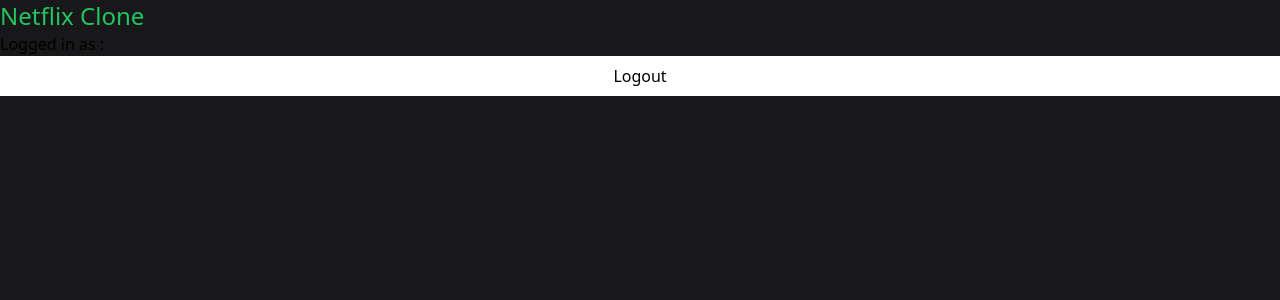
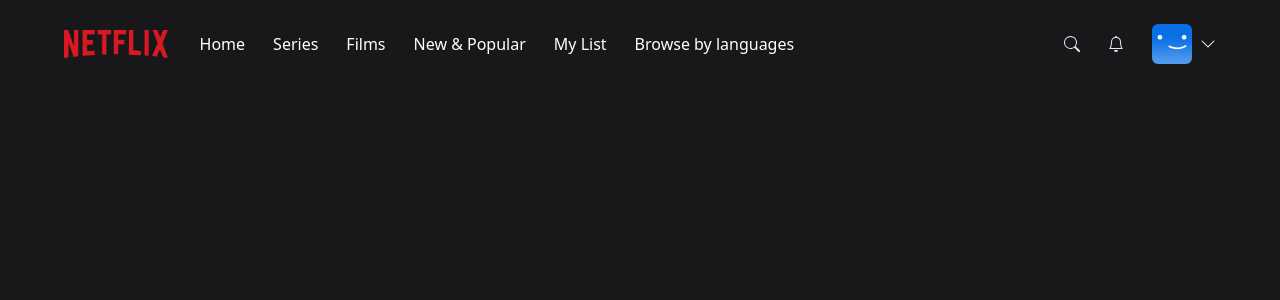
Before and after one commit to kennyynlin/netflix-clone, a Next.js app: page / in a window 1280 px wide. Shown: the top 300 px of the page. Built offline with nearby package versions, Linux system fonts and the light colour scheme; no server answers; the database is empty; sample sign-in values are in the browser's storage.

Commit message:
Add Navbar ui

```diff
--- /dev/null
+++ b/components/AccountMenu.tsx
@@ -0,0 +1,31 @@
+import { signOut } from "next-auth/react";
+import React from "react";
+
+interface AccountMenuProps {
+    visible?: boolean;
+}
+
+const AccountMenu: React.FC<AccountMenuProps> = ({visible}) => {
+    if(!visible) {
+        return null;
+    }
+
+    return (
+        <div className="bg-black w-56 absolute top-14 right-0 py-5 flex-col border-2 border-gray-800 flex">
+            <div className="flex flex-col gap-3">
+                <div className="px-3 group/item flex flex-row gap-3 items-center w-full">
+                    <img className="w-8 rounded-md" src="/images/default-blue.png" alt="" />
+                    <p className="text-white text-sm group-hover/item:underline">
+                        Username
+                    </p>
+                </div>
+                <hr className="bg-gray-600 border-0  h-px my-4"/>
+                <div onClick={()=> signOut()} className="px-3 text-center text-white text-sm hover:underline">
+                    Sign out of Netflix
+                </div>
+            </div>
+        </div>
+    )
+}
+
+export default AccountMenu;
--- /dev/null
+++ b/components/MobileMenu.tsx
@@ -0,0 +1,39 @@
+import React from 'react';
+
+interface MobileMenuProps {
+    visible?: boolean;
+}
+
+const MobileMenu: React.FC<MobileMenuProps> = ({ visible }) => {
+    if(!visible) {
+        return null;
+    }
+
+    return (
+        <div className="bg-black w-56 absolute top-8 left-0 py-5 flex-col border-2 border-gray-800 flex">
+            <div className='flex flex-col gap-4'>
+                <div className='px-3 text-center text-white hover:underline'>
+                    Home
+                </div>
+
+                <div className='px-3 text-center text-white hover:underline'>
+                    Series
+                </div>
+                <div className='px-3 text-center text-white hover:underline'>
+                    Films
+                </div>
+                <div className='px-3 text-center text-white hover:underline'>
+                    New & Popular
+                </div>
+                <div className='px-3 text-center text-white hover:underline'>
+                    My List
+                </div>
+                <div className='px-3 text-center text-white hover:underline'>
+                    Browse by Languages
+                </div>
+            </div>
+        </div>
+    )
+}
+
+export default MobileMenu;
--- /dev/null
+++ b/components/Navbar.tsx
@@ -0,0 +1,87 @@
+import NavbarItem from "@/components/NavbarItem";
+import { BsChevronDown, BsSearch, BsBell } from "react-icons/bs";
+import MobileMenu from "@/components/MobileMenu";
+import { useCallback, useEffect, useState } from "react";
+import AccountMenu from "@/components/AccountMenu";
+
+const TOP_OFFSET = 66;
+const Navbar = () => {
+    const [showMobileMenu, setShowMobileMenu] = useState(false);
+    const [showAccountMenu, setShowAccountMenu] = useState(false);
+    const [showBackground, setShowBackground] = useState(false);
+    const toggleMobileMenu = useCallback(() => {
+        setShowMobileMenu((current) => !current);
+    }, []);
+    const toggleAccountMenu = useCallback(() => {
+        setShowAccountMenu((current) => !current);
+    }, []);
+    useEffect(() => {
+        const handleScroll = () => {
+            if(window.scrollY >= TOP_OFFSET) {
+                setShowBackground(true);
+            }
+            else {
+                setShowBackground(false);
+            }
+        }
+
+        window.addEventListener('scroll', handleScroll);
+        return () => {
+            window.removeEventListener('scroll', handleScroll);
+        }
+    }, []);
+    return (
+        <nav className="w-full fixed z-40">
+            <div className={`
+                px-4
+                md:px-16
+                py-6
+                flex
+                flex-row
+                items-center
+                transition
+                duration-500
+                ${showBackground? 'bg-zinc-900 bg-opacity-90' : ''}
+            `}>
+                <img className="h-4 lg:h-7" src="/images/logo.png" alt="Logo" />
+                <div className="
+                        flex-row
+                        ml-8
+                        gap-7
+                        hidden
+                        lg:flex
+                ">
+                    <NavbarItem label="Home"></NavbarItem>
+                    <NavbarItem label="Series"></NavbarItem>
+                    <NavbarItem label="Films"></NavbarItem>
+                    <NavbarItem label="New & Popular"></NavbarItem>
+                    <NavbarItem label="My List"></NavbarItem>
+                    <NavbarItem label="Browse by languages"></NavbarItem>
+                </div>
+                <div onClick={toggleMobileMenu} className="lg:hidden flex flex-row items-center gap-2 ml-8 cursor-pointer relative">
+                    <p className="text-white text-sm">Browse</p>
+                    <BsChevronDown className={`text-white transition ${showMobileMenu? 'rotate-180' : 'rotate-0'}`}/>
+                    <MobileMenu visible={showMobileMenu}/>
+                </div>
+                <div className="flex flex-rwo ml-auto gap-7 items-center">
+                    <div className="text-gray-200 hover:text-gray-300 cursor-pointer transition">
+                        <BsSearch />
+                    </div>
+                    <div className="text-gray-200 hover:text-gray-300 cursor-pointer transition">
+                        <BsBell />
+                    </div>
+
+                    <div onClick={toggleAccountMenu} className=" flex flex-row items-center gap-2 cursor-pointer relative">
+                        <div className="w-6 h-6 lg:w-10 lg:h-10 rounded-md overflow-hidden">
+                            <img src="/images/default-blue.png" alt="" />
+                        </div>
+                        <BsChevronDown className={`text-white transition ${showAccountMenu? 'rotate-180' : 'rotate-0'}`}/>
+                        <AccountMenu visible = {showAccountMenu}/>
+                    </div>
+                </div>
+            </div>
+        </nav>
+    )
+}
+
+export default Navbar;
--- /dev/null
+++ b/components/NavbarItem.tsx
@@ -0,0 +1,14 @@
+import React from "react";
+
+interface NavbarItemProps {
+    label: string;
+}
+const NavbarItem: React.FC<NavbarItemProps> = ({ label }) => {
+    return (
+        <div className=" text-white cursor-pointer hover:text-gray-300 transition">
+            {label}
+        </div>
+    )
+}
+
+export default NavbarItem;
--- a/pages/index.tsx
+++ b/pages/index.tsx
@@ -1,6 +1,7 @@
 import useCurrentUser from '@/hooks/useCurrentUser';
 import { NextPageContext } from 'next';
-import { getSession, signOut } from 'next-auth/react';
+import { getSession} from 'next-auth/react';
+import Navbar from '@/components/Navbar';
 
 export async function getServerSideProps(context: NextPageContext) {
   const session = await getSession(context);
@@ -23,11 +24,7 @@
   const { data: user } = useCurrentUser();
   return (
     <>
-      <h1 className="text-2xl text-green-500">Netflix Clone</h1>
-      <p>Logged in as : {user?.name} </p>
-      <button onClick={() => signOut()} className="h-10 w-full bg-white">
-        Logout
-      </button>
+      <Navbar />
     </>
   );
 }
```
